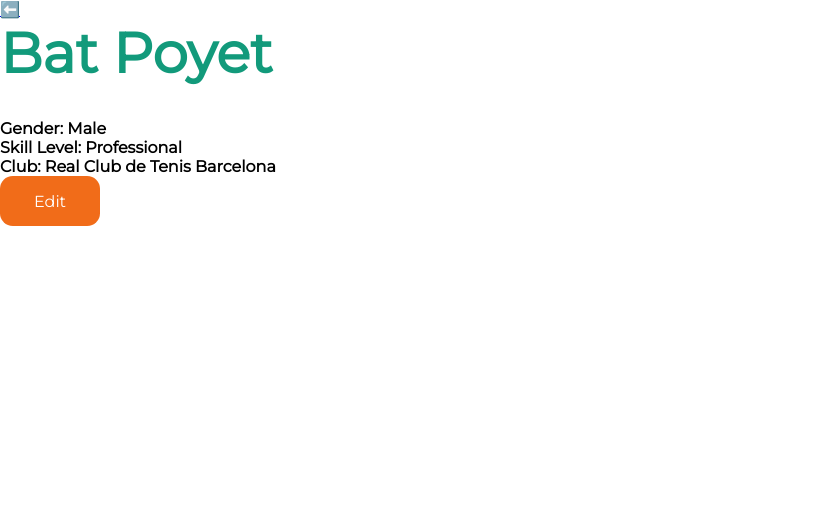
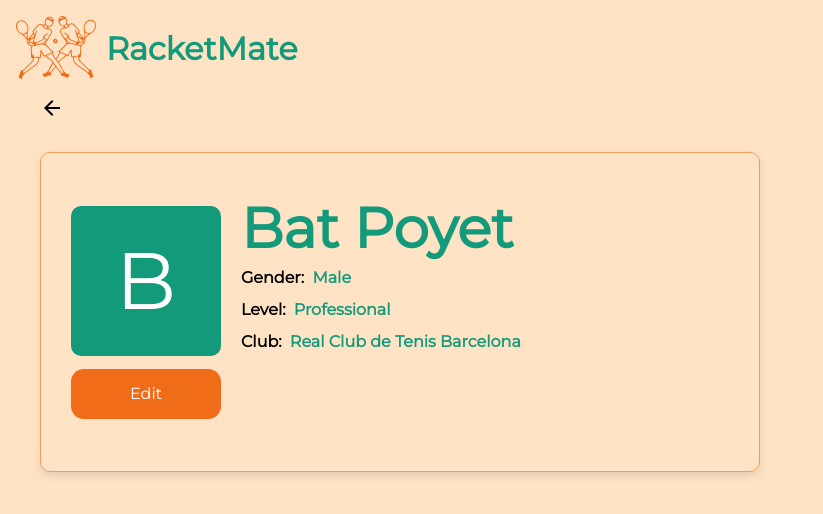
Before and after one commit to ZarinaPoyet/RacketMate, a React (Create React App) app in the folder client/: page /profile in a window 1280 px wide. Shown: the top 514 px of the page, without its empty margins (0-823 px from the left). Built offline with nearby package versions, Linux system fonts and the light colour scheme.

Commit message:
style: profile style

```diff
--- a/client/src/components/profile/Profile.js
+++ b/client/src/components/profile/Profile.js
@@ -1,15 +1,30 @@
 import React from 'react';
 import { Link } from 'react-router-dom';
+import { MdArrowBack } from 'react-icons/md';
+import './profile.css'
+import logo from '../../assets/Logo_orange.svg'
 
 const Profile = () => {
     return (
-        <div>
-            <Link to="/dashboard">⬅️</Link>
-            <h2>Bat Poyet</h2>
-            <p>Gender: Male</p>
-            <p>Skill Level: Professional</p>
-            <p>Club: Real Club de Tenis Barcelona</p>
-            <Link to="/profile/edit"><button>Edit</button></Link>
+        <div className='profile-container'>
+            <img src={logo} alt="Logo" className='logo' />
+            <h3 className="app-name">RacketMate</h3>
+            <Link to="/dashboard" className="back-arrow-detail"><MdArrowBack /></Link>
+            <div className="card">
+                <div className="initial-container">
+                    <div className='initial'>B</div>
+                    <Link to="/profile/edit"><button className='msg-button'>Edit</button></Link>
+                </div>
+                <div className="details">
+                    <div className='name-surname-detail'>Bat Poyet</div>
+                    <div className="gender-skill-club">
+                        <p><span>Gender: </span> <span>Male</span></p>
+                        <p><span>Level: </span> <span>Professional</span></p>
+                        <p><span>Club: </span> <span>Real Club de Tenis Barcelona</span></p>
+                    </div>
+                </div>
+            </div>
+
         </div>
     )
 }
--- /dev/null
+++ b/client/src/components/profile/profile.css
@@ -0,0 +1,12 @@
+.profile-container {
+    display: flex;
+    flex-direction: column;
+    align-items: flex-start;
+    /* Выравнивание элементов в начале контейнера */
+    justify-content: flex-start;
+    /* Выравнивание элементов сверху */
+    min-height: 100vh;
+    position: relative;
+    padding: 2.5rem;
+    background-color: var(--beige);
+}
```
